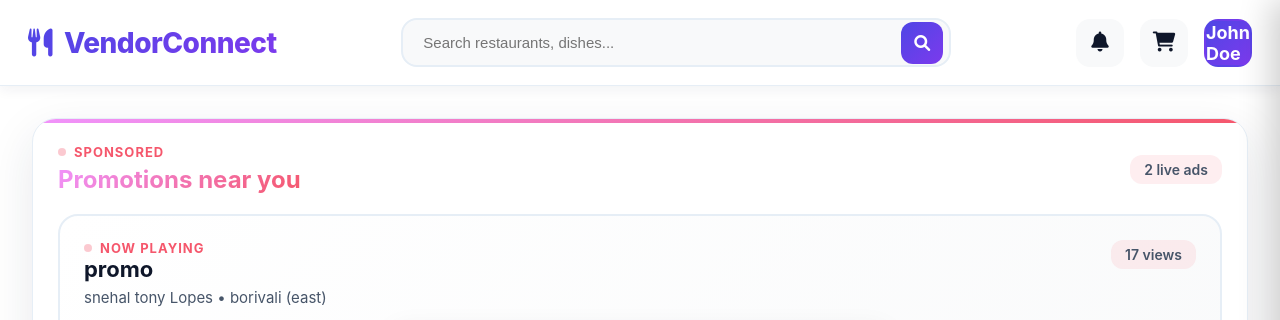
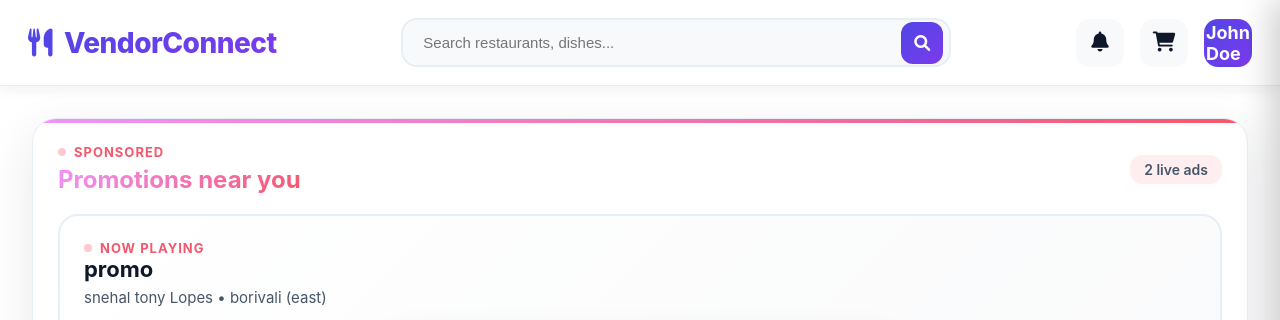
Before and after one commit to karthikj30/VendorConnect, a Flask app: page /customer/dashboard in a window 1280 px wide. Shown: the top 320 px of the page. Run offline with Flask 3, Linux system fonts and the light colour scheme; data comes from the database, SQL or seed files in the repository; data that the repository does not hold is empty; some libraries are stand-ins or nearby versions.

Commit message:
Remove view count badge from ad card

```diff
--- a/VendorConnect-main/templates/customer_dashboard.html
+++ b/VendorConnect-main/templates/customer_dashboard.html
@@ -768,7 +768,6 @@
                             <div class="ad-title">${escapeHtml(currentAd.title || 'Promotion')}</div>
                             <div class="ad-vendor">${escapeHtml(location || 'Partner promotion')}</div>
                         </div>
-                        <div class="ad-meta">${views} views</div>
                     </div>
                     ${videoHtml}
                     ${openLinkHtml}
```
